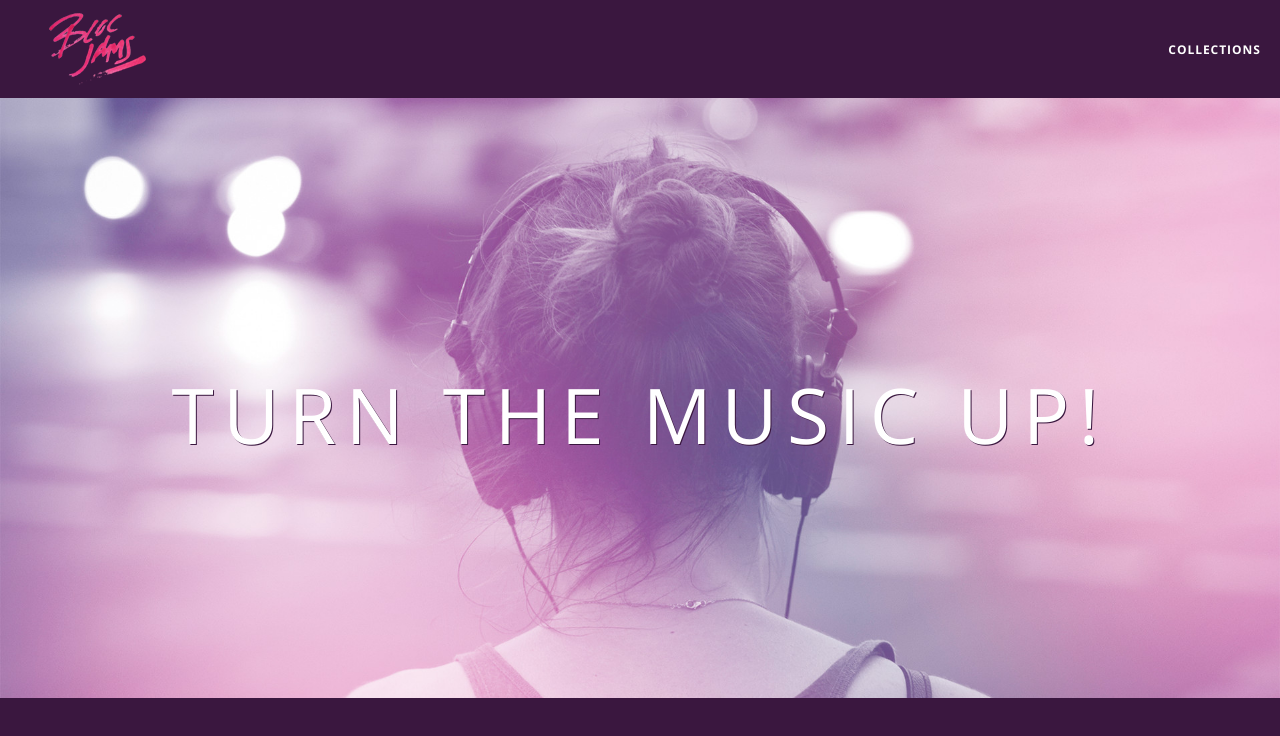
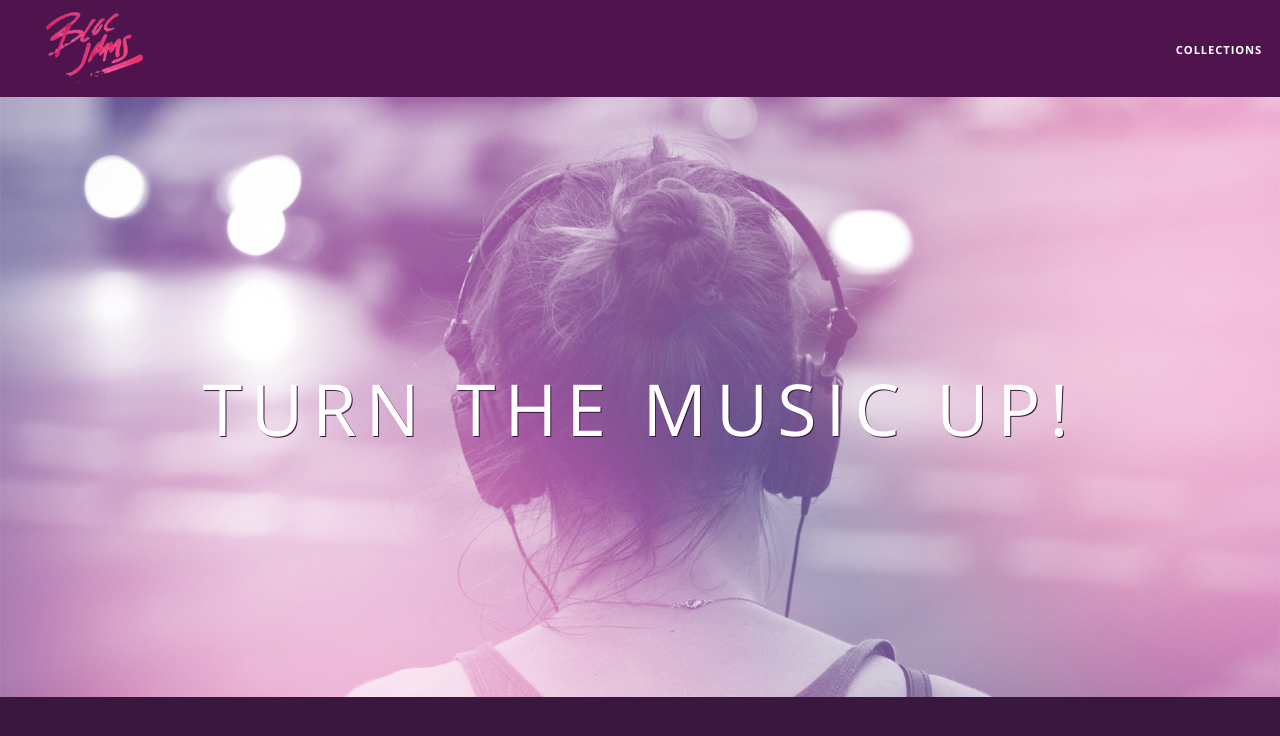
Before and after one commit to nowled/bloc-jams, a plain HTML site: page index.html in a window 1280 px wide. Drawn offline with nearby package versions, Linux system fonts and the light colour scheme.

Commit message:
Checkpoint8

```diff
--- a/styles/main.css
+++ b/styles/main.css
@@ -24,13 +24,9 @@ body {
 .navbar {
     position: relative;
     padding: 0.5rem;
-<<<<<<< HEAD
     background-color: rgb(101,18,95,0.5);
      /* #2 */
      z-index: 1;
-=======
-    background-color: rgb(101, 18, 95);
->>>>>>> checkpoint4-assignment
 }
 
 .navbar .logo {
@@ -122,13 +118,11 @@ body {
     max-width: 64rem;
 }
 
-<<<<<<< HEAD
+
  .container.narrow {
      max-width: 56rem;
  }
-=======
 
->>>>>>> checkpoint4-assignment
 /* Medium screens (640px) */
 
 @media (min-width: 640px) {
```
